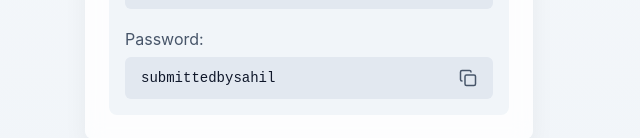
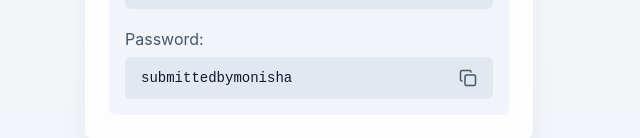
Before and after one commit to SahillRazaa/tle_assignment_frontend, a React (Vite) app: page / in a window 1280 px wide. Shown: the part 610-748 px from the top of the page, without its empty margins (331-971 px from the left). Built offline with nearby package versions, Linux system fonts and the light colour scheme.

Commit message:
Update admin password in Login component

```diff
--- a/src/pages/Login.jsx
+++ b/src/pages/Login.jsx
@@ -173,7 +173,7 @@ function Login() {
   const [copiedPassword, setCopiedPassword] = useState(false);
 
   const adminEmail = "tleassignment@gmail.com"
-  const adminPassword = "submittedbysahil"
+  const adminPassword = "submittedbymonisha"
 
   const {
     register,
```
